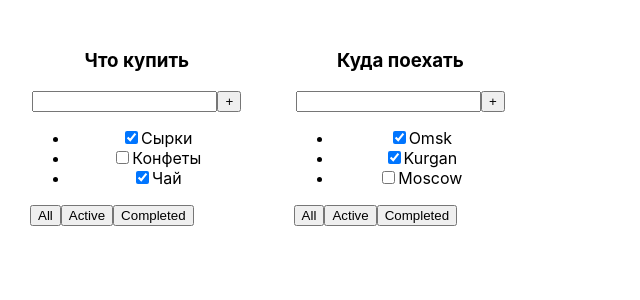
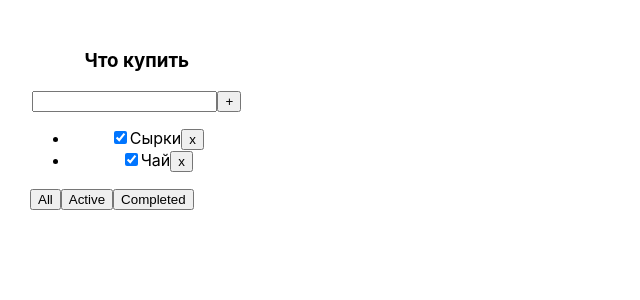
Before and after one commit to Toskopiya21/kanban-board-react, a React (Create React App) app: page / in a window 1280 px wide. Shown: the top 300 px of the page, without its empty margins (0-640 px from the left). Built offline with nearby package versions, Linux system fonts and the light colour scheme.

Commit message:
mapping tasks and adding callbacks add | clear task

```diff
--- a/package.json
+++ b/package.json
@@ -14,7 +14,8 @@
     "react-dom": "^18.2.0",
     "react-scripts": "5.0.1",
     "typescript": "^4.4.2",
-    "web-vitals": "^2.1.0"
+    "web-vitals": "^2.1.0",
+    "yarn": "^1.22.22"
   },
   "scripts": {
     "start": "react-scripts start",
--- a/src/App.tsx
+++ b/src/App.tsx
@@ -1,21 +1,41 @@
+import { useState } from "react";
 import "./App.css";
 import { TaskType, TodoList } from "./TodoList";
 
+export type FilterValuesType = "all" | "completed" | "active";
+
 function App() {
-  let tasks1: Array<TaskType> = [
+  let [tasks, setTasks] = useState<Array<TaskType>>([
     { id: 1, title: "Сырки", isDone: true },
     { id: 2, title: "Конфеты", isDone: false },
     { id: 3, title: "Чай", isDone: true },
-  ];
-  let tasks2: Array<TaskType> = [
-    { id: 1, title: "Omsk", isDone: true },
-    { id: 2, title: "Kurgan", isDone: true },
-    { id: 3, title: "Moscow", isDone: false },
-  ];
+  ]);
+  let [filter, setFilter] = useState<FilterValuesType>("completed");
+
+  let tasksFilted = tasks;
+  if (filter === "active") {
+    tasksFilted = tasks.filter((item) => item.isDone === false);
+  }
+  if (filter === "completed") {
+    tasksFilted = tasks.filter((item) => item.isDone === true);
+  }
+
+  function changeFilter(value: FilterValuesType) {
+    setFilter(value);
+  }
+  function removeTask(id: number) {
+    let filteredTask = tasks.filter((item) => item.id !== id);
+    setTasks(filteredTask);
+  }
+
   return (
     <div className="App">
-      <TodoList title="Что купить" tasks={tasks1} />
-      <TodoList title="Куда поехать" tasks={tasks2} />
+      <TodoList
+        title="Что купить"
+        tasks={tasksFilted}
+        removeTask={removeTask}
+        changeFilter={changeFilter}
+      />
     </div>
   );
 }
--- a/src/TodoList.tsx
+++ b/src/TodoList.tsx
@@ -1,3 +1,5 @@
+import { FilterValuesType } from "./App";
+
 export type TaskType = {
   id: number;
   title: string;
@@ -6,6 +8,8 @@ export type TaskType = {
 export type PropsType = {
   title: string;
   tasks: Array<TaskType>;
+  removeTask: (id: number) => void;
+  changeFilter: (value: FilterValuesType) => void;
 };
 export function TodoList(props: PropsType) {
   return (
@@ -14,23 +18,42 @@ export function TodoList(props: PropsType) {
       <input />
       <button>+</button>
       <ul>
-        <li>
-          <input type="checkbox" checked={props.tasks[0].isDone} />
-          <span>{props.tasks[0].title}</span>
-        </li>
-        <li>
-          <input type="checkbox" checked={props.tasks[1].isDone} />
-          <span>{props.tasks[1].title}</span>
-        </li>
-        <li>
-          <input type="checkbox" checked={props.tasks[2].isDone} />
-          <span>{props.tasks[2].title}</span>
-        </li>
+        {props.tasks.map((item) => (
+          <li>
+            <input type="checkbox" checked={item.isDone} />
+            <span>{item.title}</span>
+            <button
+              onClick={() => {
+                props.removeTask(item.id);
+              }}
+            >
+              x
+            </button>
+          </li>
+        ))}
       </ul>
       <div>
-        <button>All</button>
-        <button>Active</button>
-        <button>Completed</button>
+        <button
+          onClick={() => {
+            props.changeFilter("all");
+          }}
+        >
+          All
+        </button>
+        <button
+          onClick={() => {
+            props.changeFilter("active");
+          }}
+        >
+          Active
+        </button>
+        <button
+          onClick={() => {
+            props.changeFilter("completed");
+          }}
+        >
+          Completed
+        </button>
       </div>
     </div>
   );
```
Also changed, not shown: 2 other files (tests, documents, lock files or other folders).
